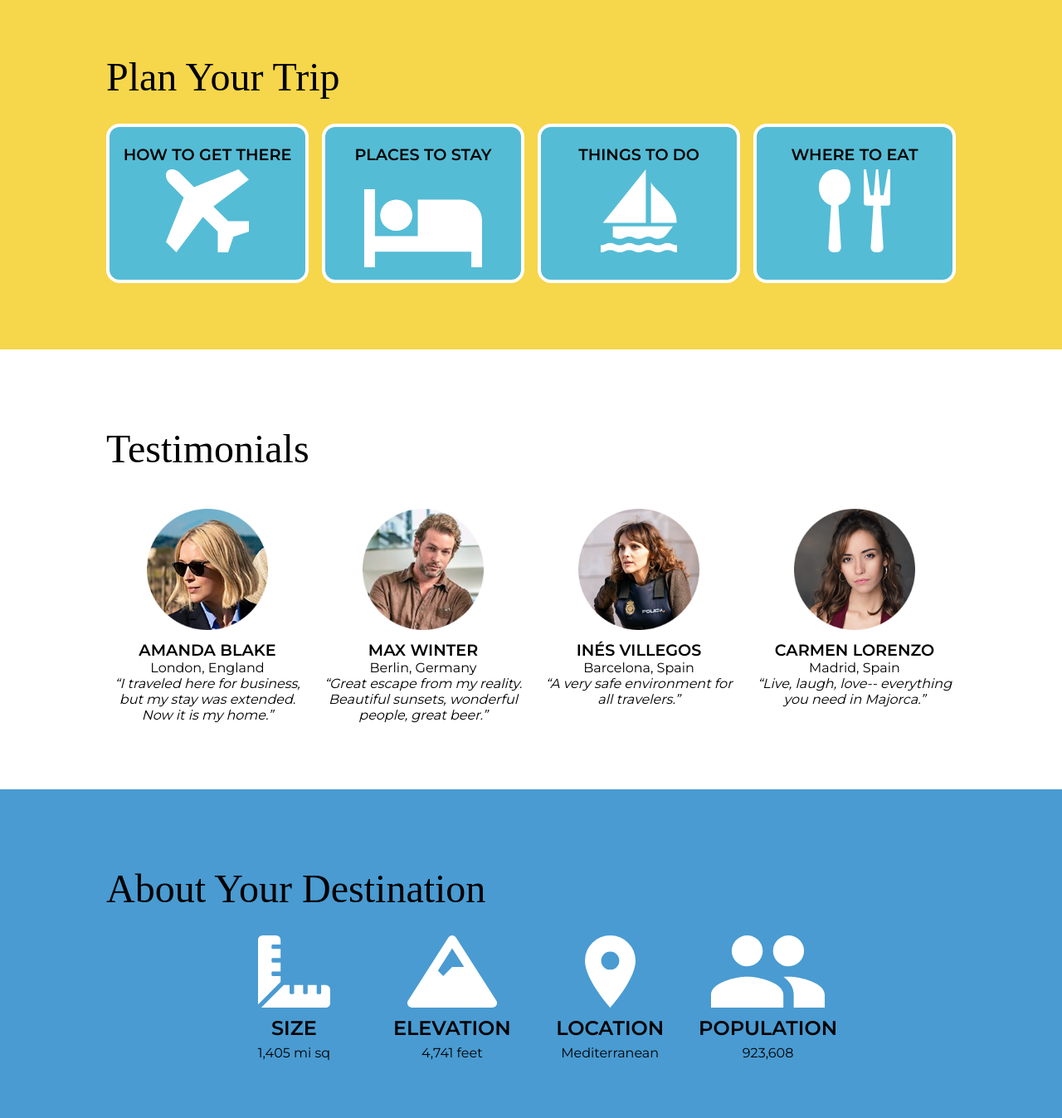
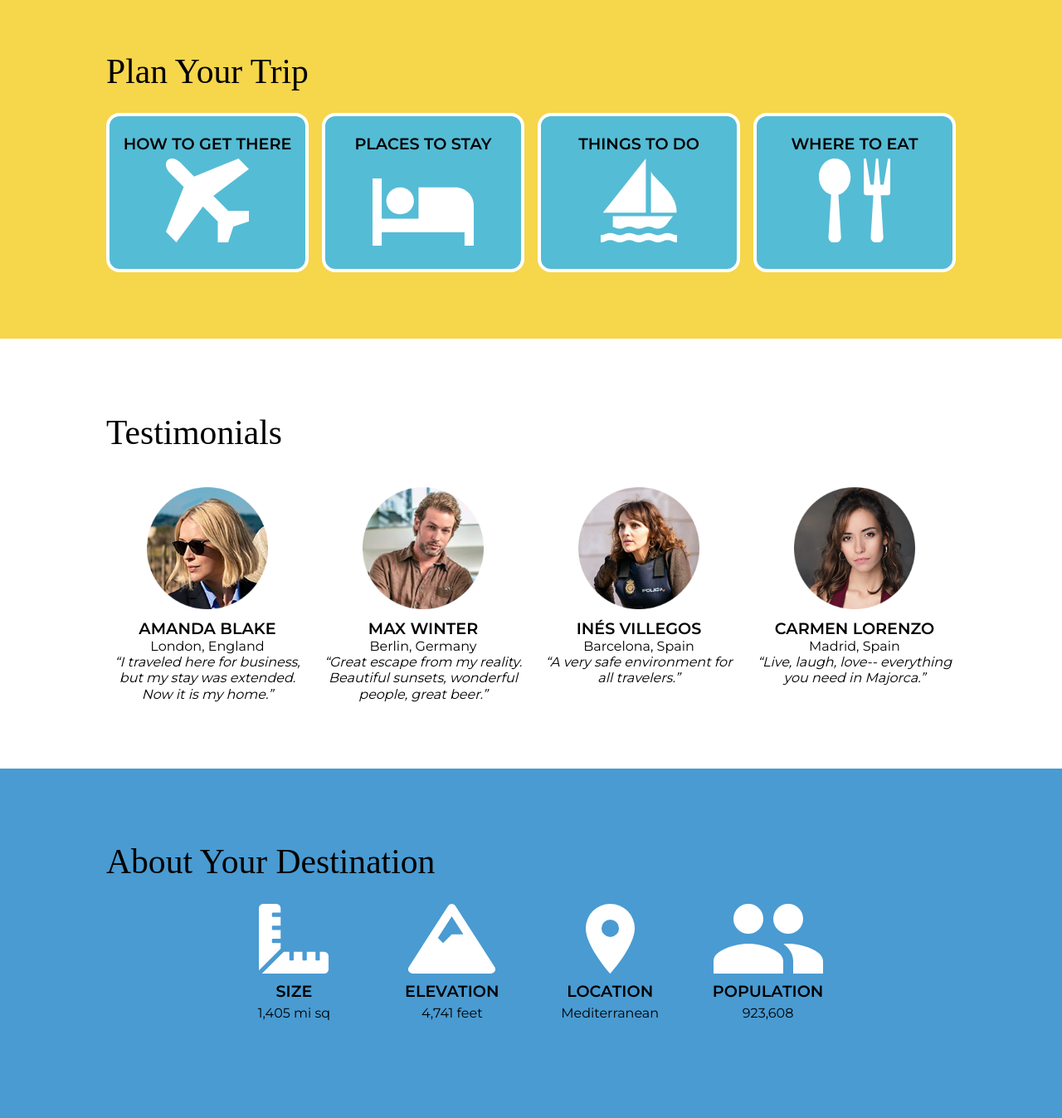
Before and after one commit to n40-c/wunderlust, a plain HTML site: page wunderlust-majora.html in a window 1280 px wide. Shown: the part 980-2327 px from the top of the page at 83% size. Drawn offline with Linux system fonts and the light colour scheme; a web font is replaced by a local one.

Commit message:
Update styles.css

```diff
--- a/styles.css
+++ b/styles.css
@@ -69,21 +69,21 @@ body {
 }
 h1, h2, h3 {
     font-family: 'Molle';
-    font-size: max(4rem, 12vw);
+    font-size: max(2.5rem, 12vw);
     line-height: 1;
 }
 h2, h3 {
     margin-top: 0.5em;
     margin-bottom: 0.5em;
     padding-top: 0.5em;
-    font-size: 3rem;
+    font-size: 2rem;
 }
 h1, h2, h3, p {
     margin-left: 2rem;
     margin-right: 2em;
 }
 h4 {
-    font-size: 1.8rem;
+    font-size: 1.3rem;
     text-transform: uppercase;
     font-weight: bold;
 }
@@ -206,8 +206,11 @@ nav ul {
     background-color: var(--teal);
     border-radius: 1em;
     border: solid 4px white;
-    padding: 1em 0;
+    padding: 1em 1em;
     text-align: center;
+}
+#plan img {
+    max-width: 100%;
 }
 [src*="stay"] {
     margin-top: 1.5em;
@@ -239,15 +242,19 @@ nav ul {
 #about div {
     margin: 0 2em;
     display: grid;
-    grid-template-columns: repeat(2, 1fr);
-    grid-gap: 1em 0;
+    grid-template-columns: repeat(2, 48%);
+    grid-gap: 1em 4%;
 }
 #about section {
     text-align: center;
     line-height: 1.5;
 }
 #about img {
-   height: 10ch;
+    height: 6ch;
+}
+#about p {
+    margin: 0;
+    font-size: 1rem;
 }
 /*contact*/
 #contact label, #contact input {
@@ -366,8 +373,11 @@ footer p {
     padding-top: 1em;
     margin: 2em auto 1em;
 }
-
+/*MEDIUM STYLES*/
 @media screen and (min-width: 760px) {
+    h2, h3 {
+        font-size: 2.6rem;
+    }
     /*HEADER*/
     nav label {
         display: none;
@@ -433,16 +443,20 @@ footer p {
     /*about destination*/
     #about div {
         grid-template-columns: repeat(4, 25%);
+        grid-column-gap: 0;
+    }
+    #about section {
+
     }
     #about img {
-        height: 7.5rem;
+        height: 7rem;
         width: auto;
     }
     #about p {
         margin: 0;
     }
     #about h4 {
-        font-size: 1.5rem;
+        font-size: 1.2rem;
     }
     /*contact*/
     #contact fieldset {
@@ -474,7 +488,7 @@ footer p {
         margin-left: auto;
     }
 }
-
+/*a bit larger than medium*/
 @media screen and (min-width: 900px) {
     #contact {
         width: 80%;
@@ -483,7 +497,7 @@ footer p {
         margin-left: 5%;
     }
 }
-
+/*LARGE STYLES*/
 @media screen and (min-width: 1020px) {
     body {
         font-size: 1rem;
```
